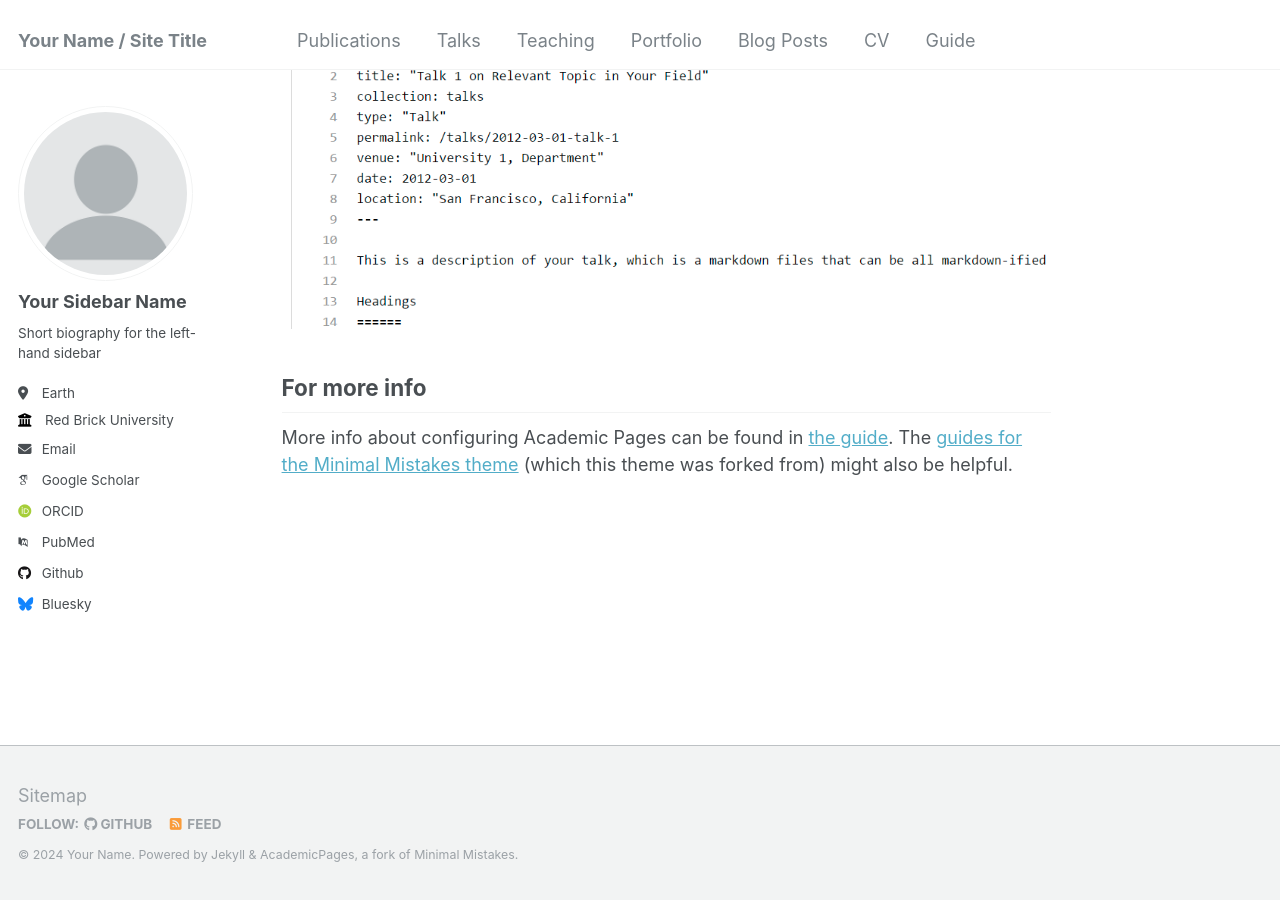
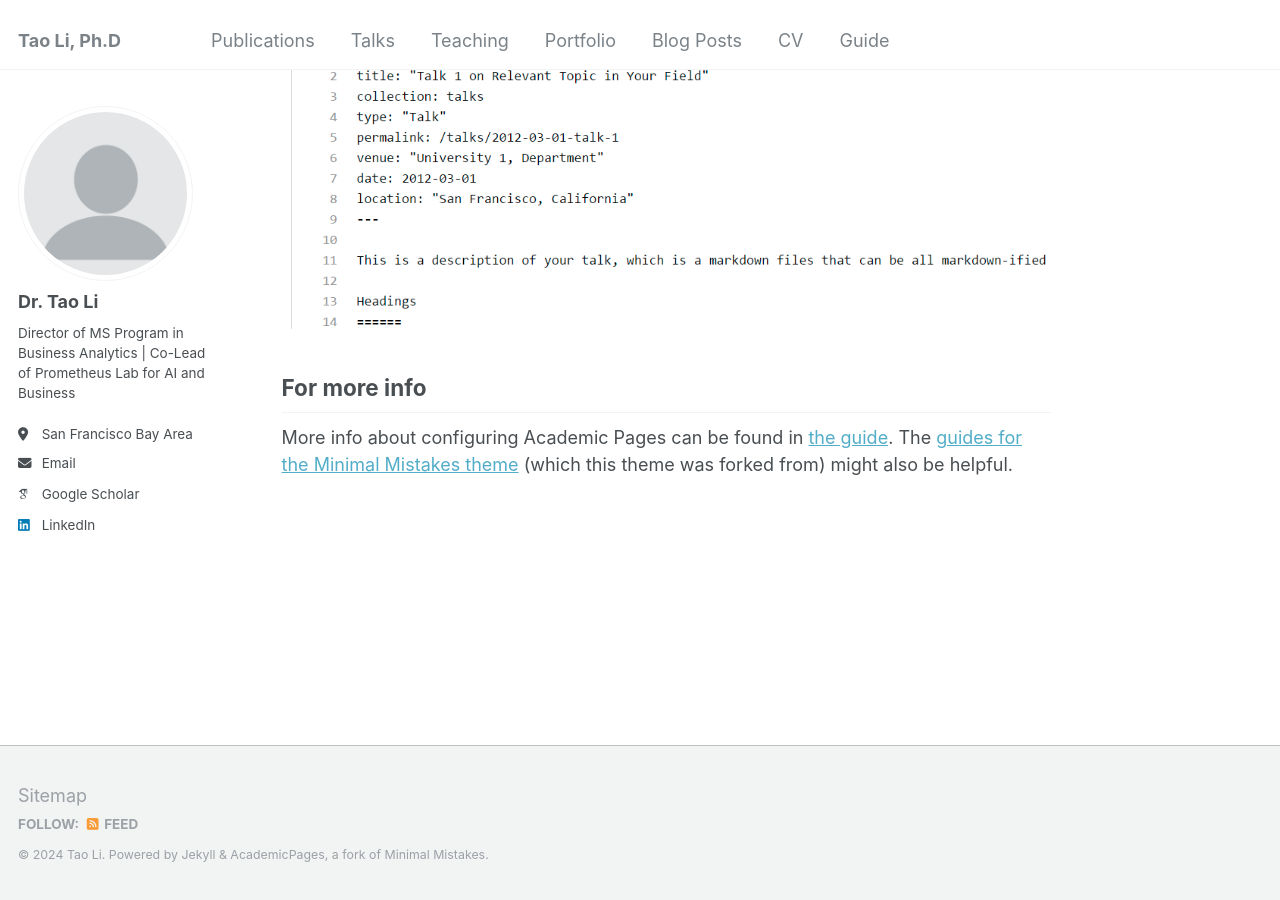
Before and after one commit to Judydy0417/Prof-TaoLi.github.io, a Jekyll site: the page built from _pages/about.md, in a window 1280 px wide and 900 px high, scrolled down 2660 px. Built offline with Jekyll 4.4.1, drawn with Linux system fonts in a browser that asks for light colours; some web fonts are replaced.

Commit message:
Update _config.yml

```diff
--- a/_config.yml
+++ b/_config.yml
@@ -8,13 +8,14 @@
 
 # Basic Site Settings
 locale                   : "en-US"
-title                    : "Your Name / Site Title"
+title                    : "Tao Li, Ph.D"
 title_separator          : "-"
-name                     : &name "Your Name"
+name                     : &name "Tao Li"
+atom_feed.hide           : true
 description              : &description "personal description"
-url                      : https://academicpages.github.io # the base hostname & protocol for your site e.g. "https://mmistakes.github.io"
+url                      : https://judydy0417.github.io/taolis.github.io/ # the base hostname & protocol for your site e.g. "https://mmistakes.github.io"
 baseurl                  : "" # the subpath of your site, e.g. "/blog"
-repository               : "academicpages/academicpages.github.io"
+repository               : "Judydy0417/taolis.github.io"
 
 # Site Author - The following control what appear as part of the author content on the side bar.
 #               If a field is blank the icon and link will not appear, otherwise it will be shown.
@@ -22,33 +23,28 @@ repository               : "academicpages/academicpages.github.io"
 author:
   # Biographic information
   avatar           : "profile.png"
-  name             : "Your Sidebar Name"
+  name             : "Dr. Tao Li"
   pronouns         : # example: "she/her"
-  bio              : "Short biography for the left-hand sidebar"
-  location         : "Earth"
-  employer         : "Red Brick University"
+  bio              : "Director of MS Program in Business Analytics | Co-Lead of Prometheus Lab for AI and Business"
+  location         : "San Francisco Bay Area"
   uri              : # URL
-  email            : "none@example.org"
+  email            : "tli1@scu.edu"
 
   # Academic websites
   arxiv            : # URL - Update with the correct link to your profile
-  googlescholar    : "https://scholar.google.com/citations?user=PS_CX0AAAAAJ"
+  googlescholar    : "https://scholar.google.com/citations?hl=en&user=PzERI5oAAAAJ"
   impactstory      : # URL
-  orcid            : "http://orcid.org/yourorcidurl"
   semantic         : # URL
-  pubmed           : "https://www.ncbi.nlm.nih.gov/pubmed/?term=john+snow"
   researchgate     : # URL
 
   # Repositories and software development
   bitbucket        : # Username - Update with your username on the site
   codepen          : # Username
   dribbble         : # Username
-  github           : "academicpages"
   kaggle           : # Username
   stackoverflow    : # User number or user number and name (i.e., use "1" or "1/jeff-atwood")
 
   # Social media
-  bluesky          : "bsky.app" # Replace this with you Bluesky username
   facebook         : # Username
   flickr           : # Username
   foursquare       : # Username
@@ -57,7 +53,7 @@ author:
   keybase          : # Username
   instagram        : # Username
   lastfm           : # Username
-  linkedin         : # Username
+  linkedin         : "tao-li-2a0b8b24"
   mastodon         : # URL
   medium           : # URL
   pinterest        : # Username
@@ -287,7 +283,7 @@ sass:
 
 
 # Outputting
-permalink: /:categories/:title/
+permalink: /:categories/Tao Li, Ph.D./
 # paginate: 5 # amount of posts to show
 # paginate_path: /page:num/
 timezone: America/Los_Angeles # http://en.wikipedia.org/wiki/List_of_tz_database_time_zones
```
